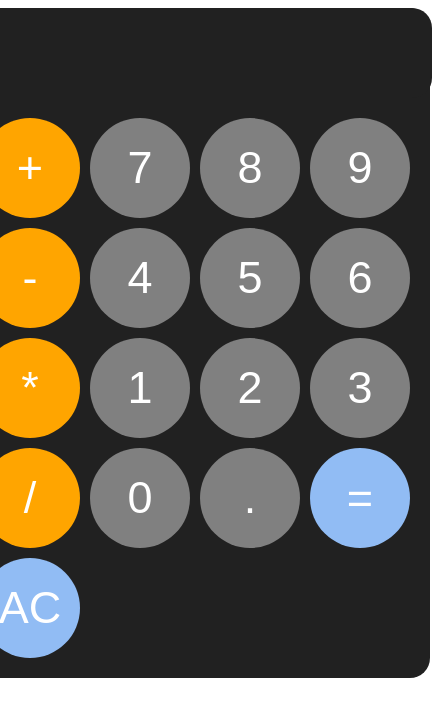
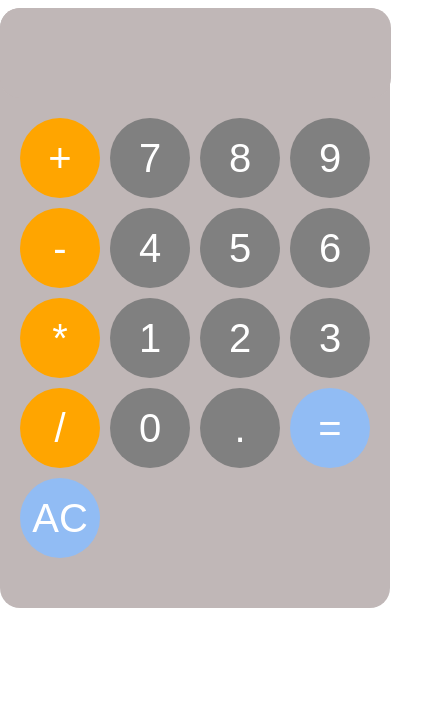
Before and after one commit to lymy7724/Calculator, a plain HTML site: page index.html in a window 390 px wide. Shown: the whole page, 432 px wide, since content can reach past the window. Drawn offline with Linux system fonts and the light colour scheme.

Commit message:
Update style.css
included responsiveness for mobiles

```diff
--- a/style.css
+++ b/style.css
@@ -28,7 +28,6 @@ body {
     grid-template-columns: repeat(4, 1fr);
     gap: 10px;
     padding: 20px;
-
 }
 
 .operator {
@@ -54,3 +53,24 @@ button {
     background-color: grey;
     color: white;
 }
+
+/* mobile phone */
+@media (max-width:600px) {
+    .container {
+        background-color: #c0b7b7;
+        width: 400px;
+        height: 600px;
+    }
+
+    #display {
+        background-color: #c0b7b7;
+        width: 90%;
+    }
+
+    button {
+        height: 80px;
+        width: 80px;
+        border-radius: 80%;
+        font-size: 40px;
+    }
+}
```
